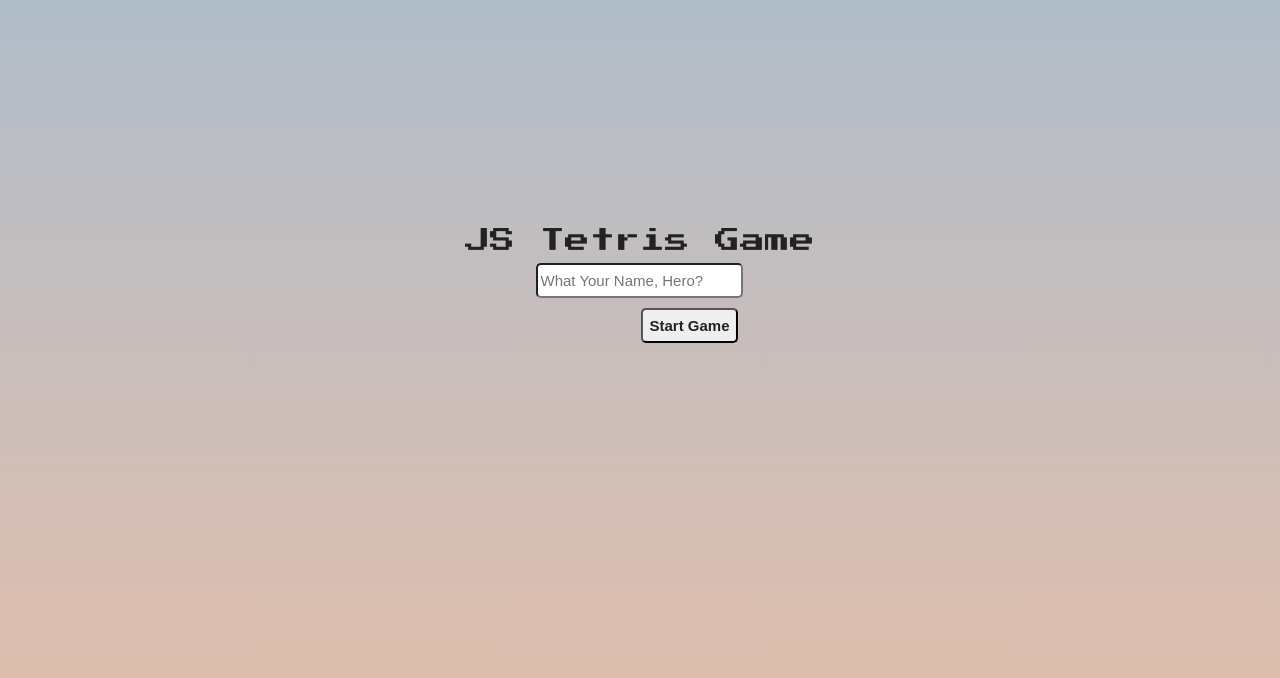
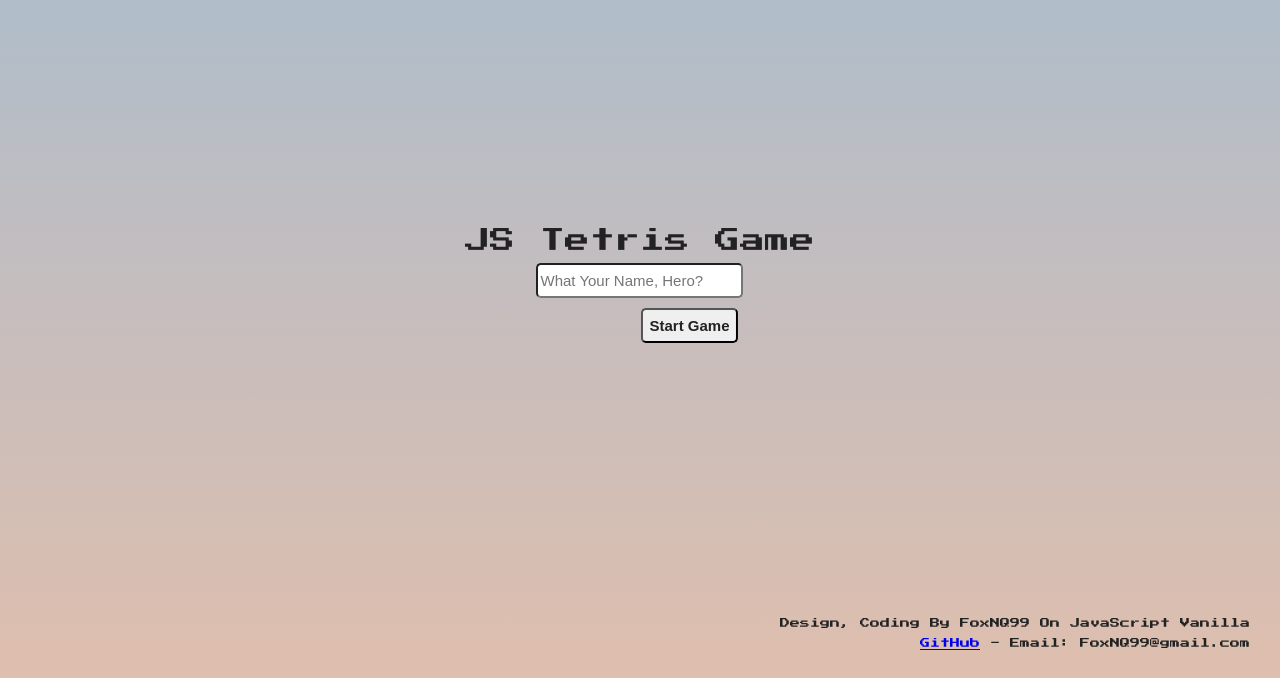
Before and after one commit to FoxNQ99/FoxTetris, a plain HTML site: page index.html in a window 1280 px wide. Shown: the part 122-800 px from the top of the page. Drawn offline with Linux system fonts and the light colour scheme.

Commit message:
Fix Some Bug, Add Footer

```diff
--- a/css/style.css
+++ b/css/style.css
@@ -74,6 +74,7 @@ button {
 	float: left;
 	text-align: left;
 	border: var(--border);
+	background-color: rgb(126, 121, 121, 0.4);
 }
 
 .game-info {
@@ -104,3 +105,11 @@ button {
 #nextBoxContainer {
 	height: 15rem;
 }
+
+.footer-container {
+	text-align: right;
+	font-size: 1rem;
+	position: absolute;
+	bottom: 3rem;
+	right: 3rem;
+}
--- a/js/Controller/Game.js
+++ b/js/Controller/Game.js
@@ -16,6 +16,7 @@ import TetrisBox from "../Models/TetrisBoxs.js";
 import GameMap from "../Models/GameMap.js";
 import { Color } from "../services/Color.js";
 import GameOver from "../Views/GameOver.js";
+import Footer from "../Views/Footer.js";
 
 ("use strict");
 
@@ -37,6 +38,8 @@ class GameController {
 		self.menu = new MenuContainer();
 		self.game = new GameContainer();
 		self.overScreen = new GameOver();
+		self.footer = new Footer();
+		self.footer.show();
 
 		self.map = null;
 		self.MapNode = Utils.id(IDs.mapContainer);
--- /dev/null
+++ b/js/Views/Footer.js
@@ -0,0 +1,37 @@
+import { CName, IDs } from "../configs/env.js";
+import Container from "../Models/Container.js";
+import Utils from "../services/Utils.js";
+
+("use strict");
+
+class Footer extends Container {
+	constructor(params) {
+		super({
+			className: CName.footerContainer,
+			parent: Utils.id(IDs.root),
+			zIndex: 99,
+		});
+		this.elements = this.initElements(params);
+		this.applyElements();
+	}
+	initElements() {
+		let elements = {
+			mark: Utils.dom("span", {
+				className: CName.footerDesc,
+				text: "Design, Coding By FoxNQ99 On JavaScript Vanilla \n\n ",
+			}),
+			githubLink: Utils.dom("a", {
+				className: CName.footerDesc,
+				text: "GitHub",
+				attributes: [["href", "https://github.com/FoxNQ99/"]],
+			}),
+			email: Utils.dom("span", {
+				className: CName.footerDesc,
+				text: " - Email: FoxNQ99@gmail.com",
+			}),
+		};
+		return elements;
+	}
+}
+
+export default Footer;
--- a/js/Views/GameContainer.js
+++ b/js/Views/GameContainer.js
@@ -10,7 +10,7 @@ class GameContainer extends Container {
 	constructor() {
 		super({
 			className: CName.gameContainer,
-			parent: Utils.qs(`#${IDs.root}`),
+			parent: Utils.id(IDs.root),
 		});
 		this.elements = this.initElements();
 		this.applyElements();
--- a/js/configs/env.js
+++ b/js/configs/env.js
@@ -17,6 +17,9 @@ export const CName = {
 
 	background: "game-bg",
 	title: "title",
+
+	footerContainer: "footer-container",
+	footerDesc: "footer-desc",
 };
 export const IDs = {
 	map: "map",
```
Also changed, not shown: 1 other file.
